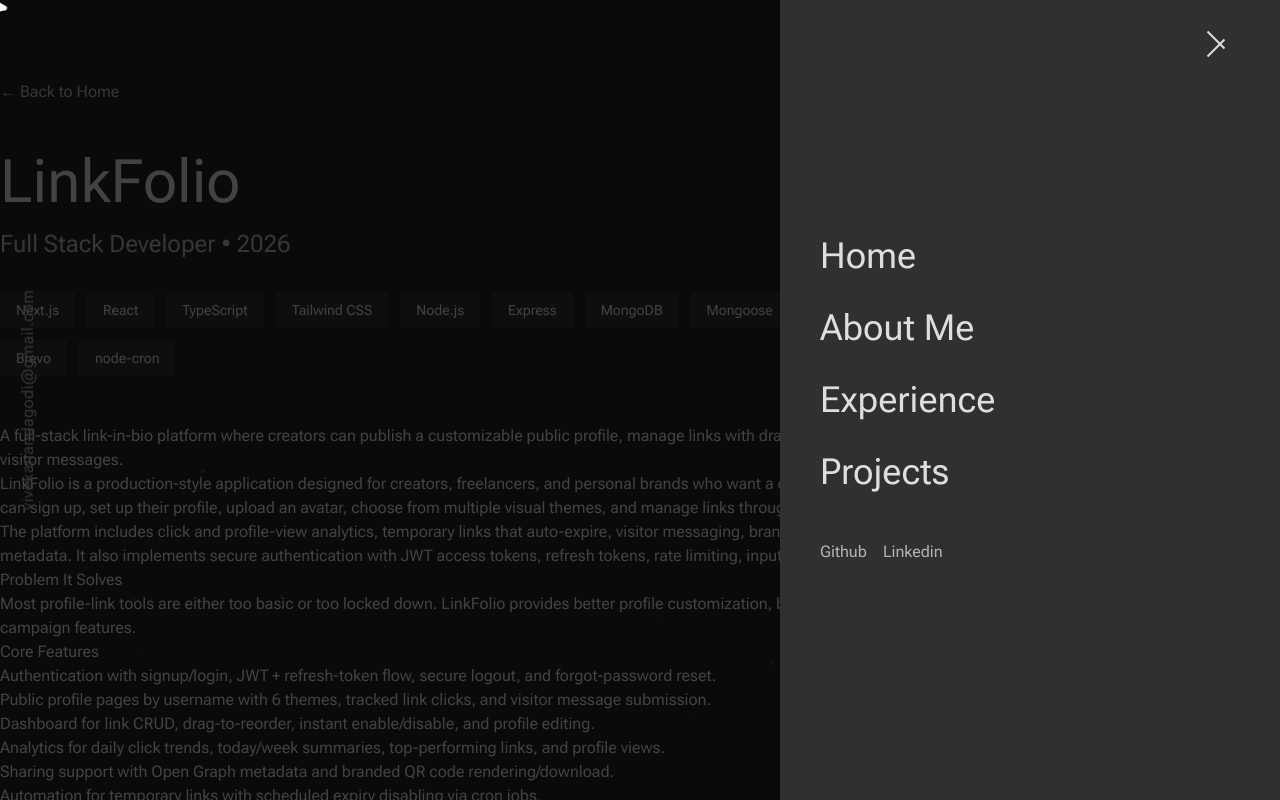
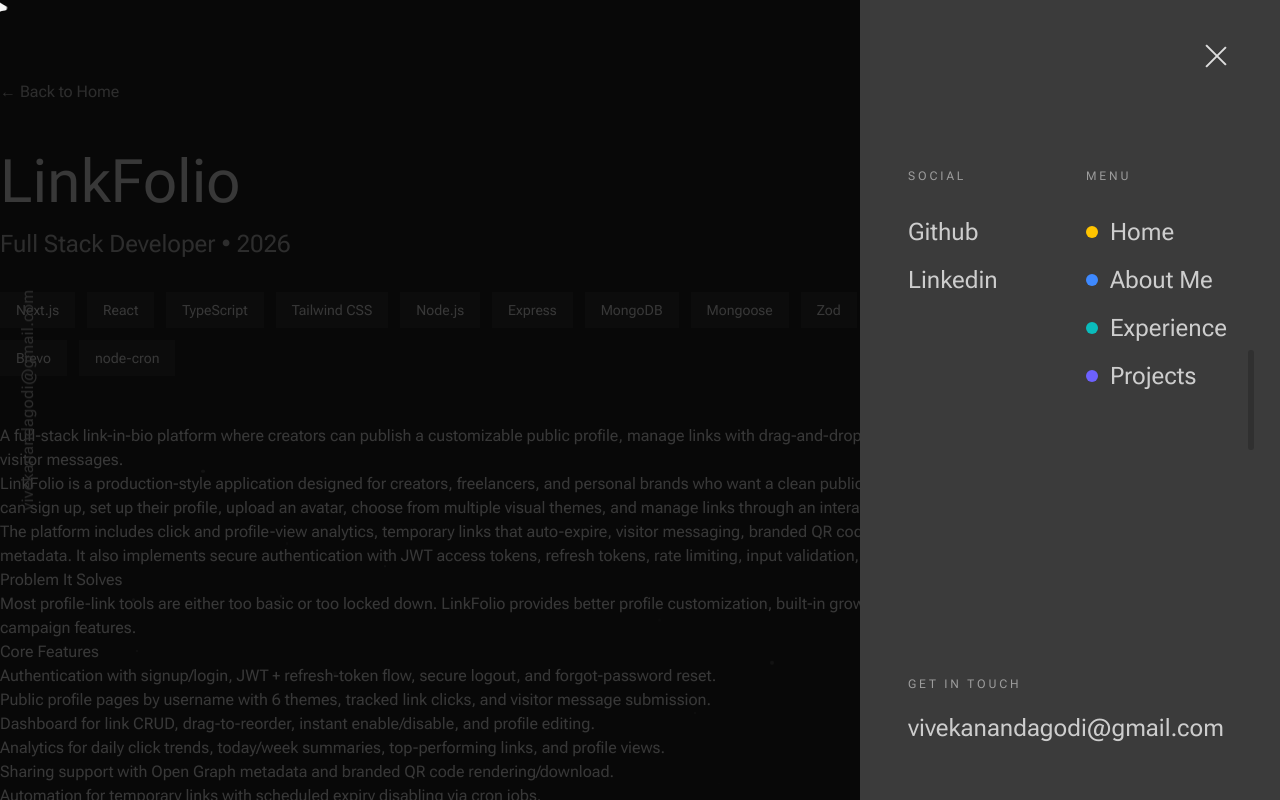
Before and after one commit to mr-nobody-7/portfolio-website, a Next.js app: page /projects/linkfolio in a window 1280 px wide. Both pictures are taken after a click on the button "Open menu". Shown: the top 800 px of the page. Built offline with nearby package versions, Linux system fonts and the light colour scheme.

Commit message:
feat: rebuild slide-out menu to match reference layout

```diff
--- a/components/Navbar.tsx
+++ b/components/Navbar.tsx
@@ -1,7 +1,8 @@
 "use client";
-import { useState } from "react";
 import { motion } from "framer-motion";
 import Link from "next/link";
+import { useState } from "react";
+import { GENERAL_INFO, PERSONAL_INFO } from "@/lib/data";
 import { cn } from "@/lib/utils";
 import { SOCIAL_LINKS } from "@/lib/data";
 
@@ -17,38 +18,36 @@ export const Navbar = () => {
 
   return (
     <>
-      <div className="fixed top-5 right-5 md:right-10 z-50">
+      <div className="fixed top-6 right-6 md:top-8 md:right-10 z-50">
         <button
-          className="w-12 h-12 flex flex-col justify-center items-center gap-1.5 bg-background-light rounded-md"
+          type="button"
+          aria-label={isMenuOpen ? "Close menu" : "Open menu"}
+          className="w-12 h-12 flex flex-col justify-center items-center gap-1.5"
           onClick={() => setIsMenuOpen(!isMenuOpen)}
         >
           <motion.span
-            className="w-6 h-0.5 bg-foreground"
+            className="w-7 h-0.5 bg-foreground"
             animate={{
               rotate: isMenuOpen ? 45 : 0,
-              y: isMenuOpen ? 4 : 0,
+              y: isMenuOpen ? 3 : 0,
             }}
           />
           <motion.span
-            className="w-6 h-0.5 bg-foreground"
-            animate={{
-              opacity: isMenuOpen ? 0 : 1,
-            }}
-          />
-          <motion.span
-            className="w-6 h-0.5 bg-foreground"
+            className="w-7 h-0.5 bg-foreground"
             animate={{
               rotate: isMenuOpen ? -45 : 0,
-              y: isMenuOpen ? -4 : 0,
+              y: isMenuOpen ? -3 : 0,
             }}
           />
         </button>
       </div>
 
       {/* Overlay */}
-      <div
+      <button
+        type="button"
+        aria-label="Close menu overlay"
         className={cn(
-          "fixed inset-0 z-40 bg-black/70 transition-all duration-300",
+          "fixed inset-0 z-40 bg-black/75 transition-all duration-300",
           {
             "opacity-0 invisible pointer-events-none": !isMenuOpen,
           },
@@ -58,45 +57,94 @@ export const Navbar = () => {
 
       {/* Menu */}
       <motion.div
-        className="fixed top-0 right-0 h-screen w-[500px] max-w-[calc(100vw-3rem)] bg-background-light z-40 p-10 flex flex-col justify-center"
+        className="fixed top-0 right-0 h-screen w-[420px] max-w-[calc(100vw-1.5rem)] bg-[#3b3b3b] z-40 px-8 py-10 md:px-12 md:py-14 flex flex-col"
         initial={{ x: "100%" }}
         animate={{ x: isMenuOpen ? 0 : "100%" }}
         transition={{ duration: 0.5, ease: "easeInOut" }}
       >
-        <nav className="space-y-8">
+        <div className="grid grid-cols-2 gap-8 mt-28">
+          <div>
+            <p className="text-xs tracking-[0.24em] text-foreground/60 mb-8">SOCIAL</p>
+            <div className="space-y-4">
+              {SOCIAL_LINKS.map((social, index) => (
+                <motion.a
+                  key={social.name}
+                  href={social.url}
+                  target="_blank"
+                  rel="noopener noreferrer"
+                  className="block text-2xl text-foreground/90 hover:text-primary transition-colors capitalize"
+                  initial={{ opacity: 0, y: 12 }}
+                  animate={{
+                    opacity: isMenuOpen ? 1 : 0,
+                    y: isMenuOpen ? 0 : 12,
+                  }}
+                  transition={{ delay: 0.08 * index }}
+                >
+                  {social.name}
+                </motion.a>
+              ))}
+
+              {PERSONAL_INFO.oldPortfolio && (
+                <motion.a
+                  href={PERSONAL_INFO.oldPortfolio}
+                  target="_blank"
+                  rel="noopener noreferrer"
+                  className="block text-2xl text-foreground/90 hover:text-primary transition-colors"
+                  initial={{ opacity: 0, y: 12 }}
+                  animate={{
+                    opacity: isMenuOpen ? 1 : 0,
+                    y: isMenuOpen ? 0 : 12,
+                  }}
+                  transition={{ delay: 0.32 }}
+                >
+                  Old Version
+                </motion.a>
+              )}
+            </div>
+          </div>
+
+          <div>
+            <p className="text-xs tracking-[0.24em] text-foreground/60 mb-8">MENU</p>
+            <nav className="space-y-4">
               {MENU_LINKS.map((link, index) => (
                 <motion.div
                   key={link.name}
-              initial={{ opacity: 0, x: 50 }}
+                  initial={{ opacity: 0, y: 12 }}
                   animate={{
                     opacity: isMenuOpen ? 1 : 0,
-                x: isMenuOpen ? 0 : 50,
+                    y: isMenuOpen ? 0 : 12,
                   }}
-              transition={{ delay: index * 0.1 }}
+                  transition={{ delay: 0.08 * (index + 1) }}
                 >
                   <Link
                     href={link.url}
-                className="text-4xl font-anton hover:text-primary transition-colors block"
+                    className="inline-flex items-center gap-3 text-2xl text-foreground/90 hover:text-primary transition-colors"
                     onClick={() => setIsMenuOpen(false)}
                   >
+                    <span
+                      className={cn("h-3 w-3 rounded-full", {
+                        "bg-[#ffc400]": link.name === "Home",
+                        "bg-[#3e89ff]": link.name === "About Me",
+                        "bg-[#0abcbc]": link.name === "Experience",
+                        "bg-[#6d61ff]": link.name === "Projects",
+                      })}
+                    />
                     {link.name}
                   </Link>
                 </motion.div>
               ))}
             </nav>
+          </div>
+        </div>
 
-        <div className="mt-12 flex gap-4">
-          {SOCIAL_LINKS.map((social) => (
+        <div className="mt-auto">
+          <p className="text-xs tracking-[0.24em] text-foreground/60 mb-5">GET IN TOUCH</p>
           <a
-              key={social.name}
-              href={social.url}
-              target="_blank"
-              rel="noopener noreferrer"
-              className="text-muted-foreground hover:text-primary transition-colors capitalize"
+            href={`mailto:${GENERAL_INFO.email}`}
+            className="text-2xl text-foreground/90 hover:text-primary transition-colors"
           >
-              {social.name}
+            {GENERAL_INFO.email}
           </a>
-          ))}
         </div>
       </motion.div>
     </>
```
Lines whose indentation alone changed are shown as unchanged.
